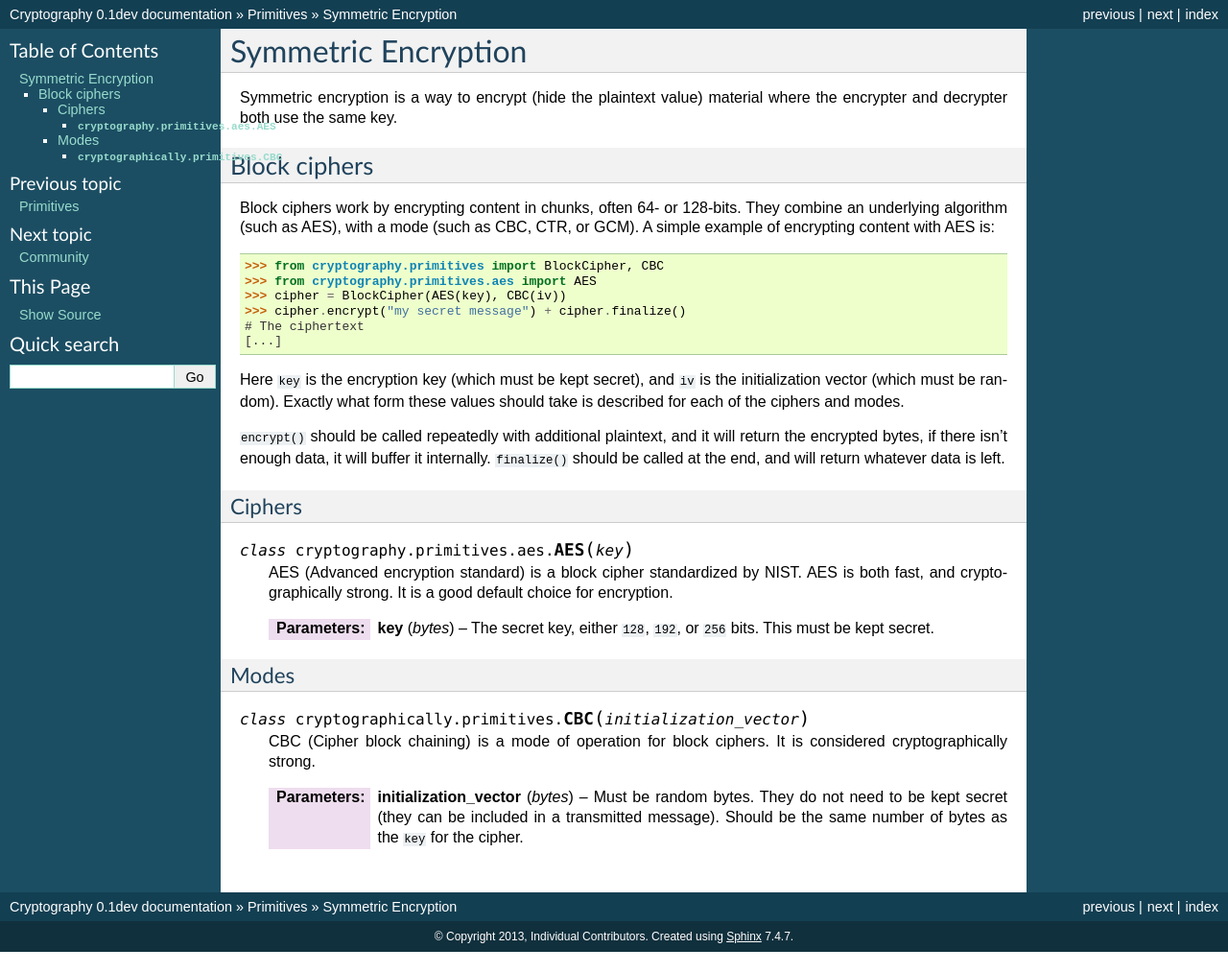
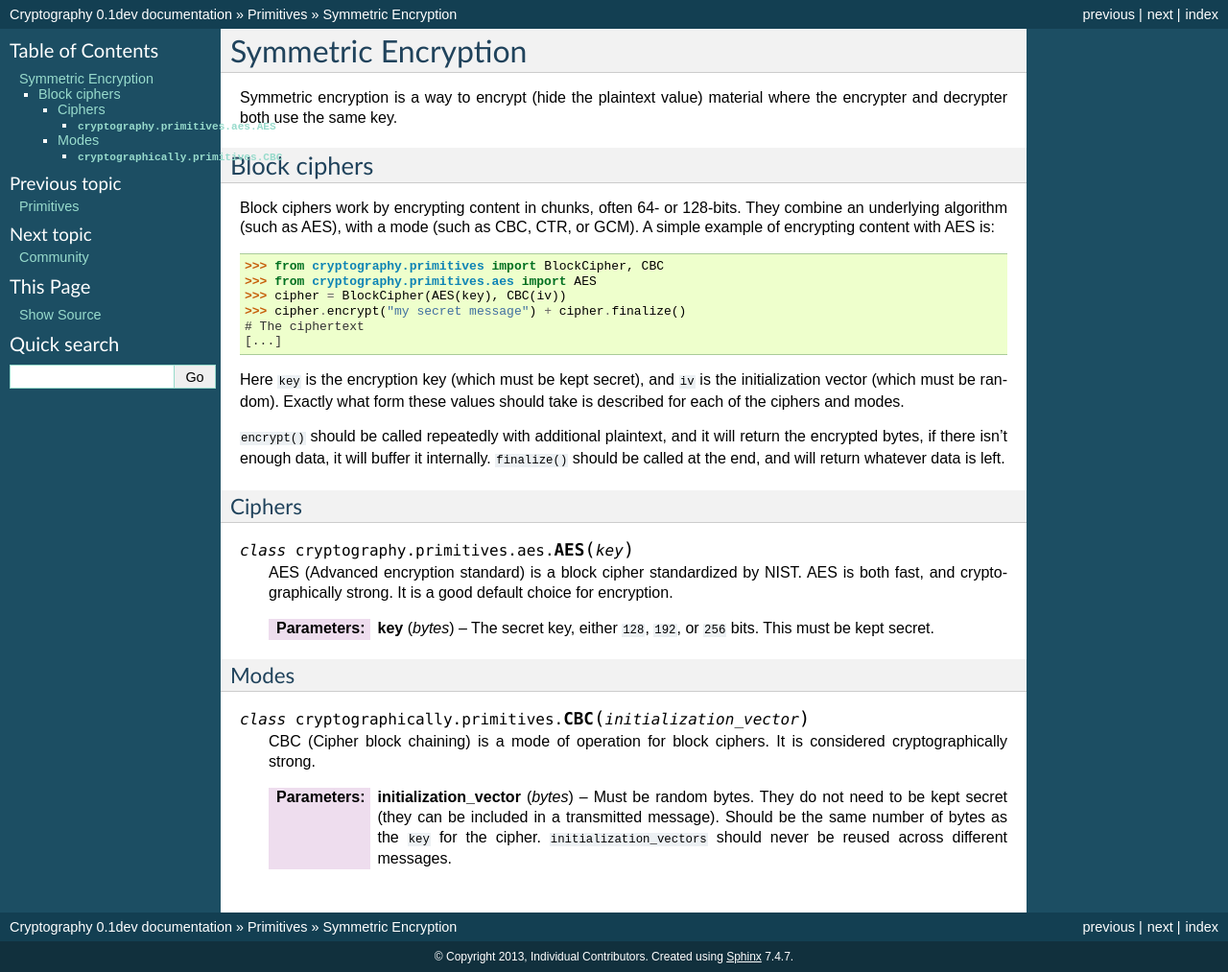
Before and after one commit to WebKing0121/cryptography, a Sphinx documentation site: the page built from docs/primitives/symmetric-encryption.rst, in a window 1280 px wide. Shown: the whole page at 96% size. Built offline with Sphinx 7.4.7, drawn with Linux system fonts in a browser that asks for light colours; before the commit the page ends 992 px from its top, so only the background shows below that.

Commit message:
Document that IVs should not be reused.

```diff
--- a/docs/primitives/symmetric-encryption.rst
+++ b/docs/primitives/symmetric-encryption.rst
@@ -55,3 +55,5 @@ Modes
                                         in a transmitted message). Should be
                                         the same number of bytes as the ``key``
                                         for the cipher.
+                                        ``initialization_vectors`` should never
+                                        be reused across different messages.
```
